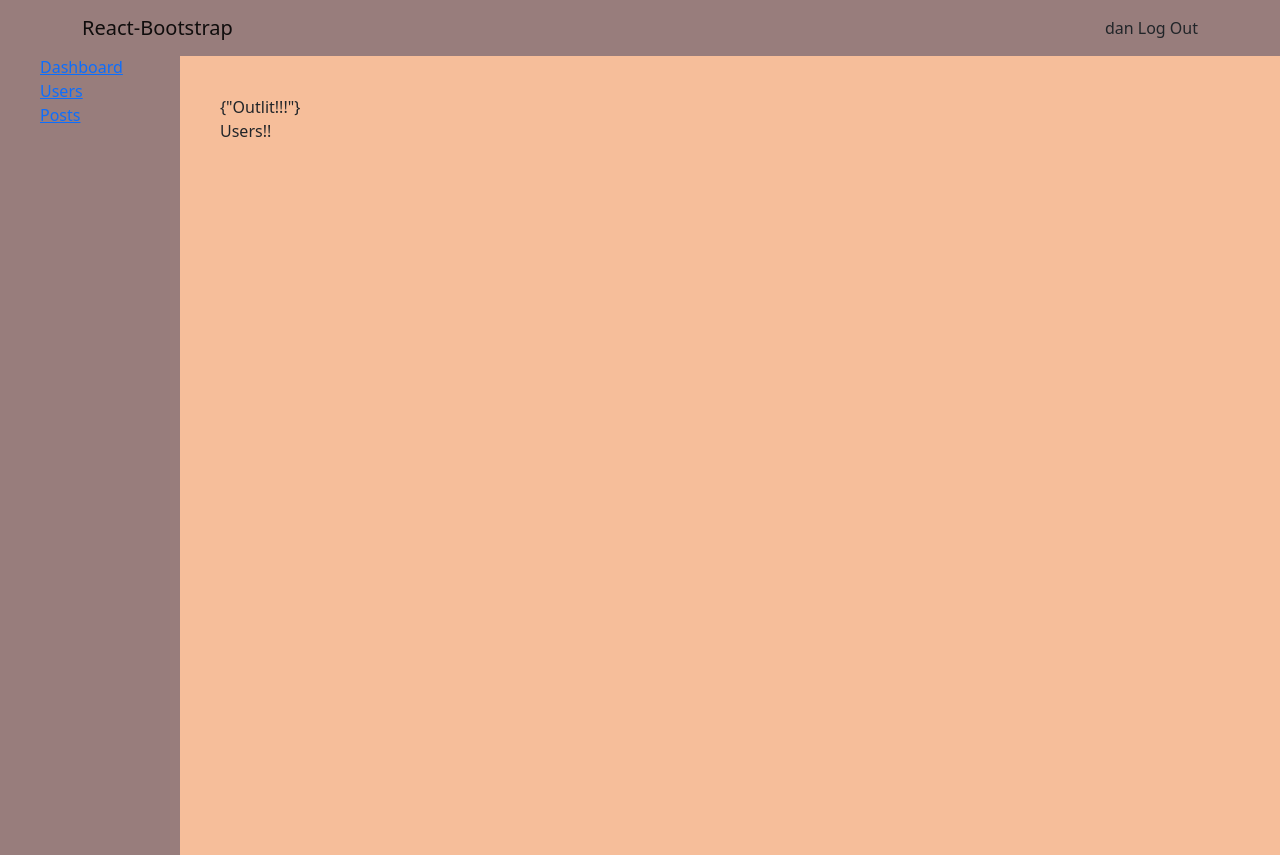
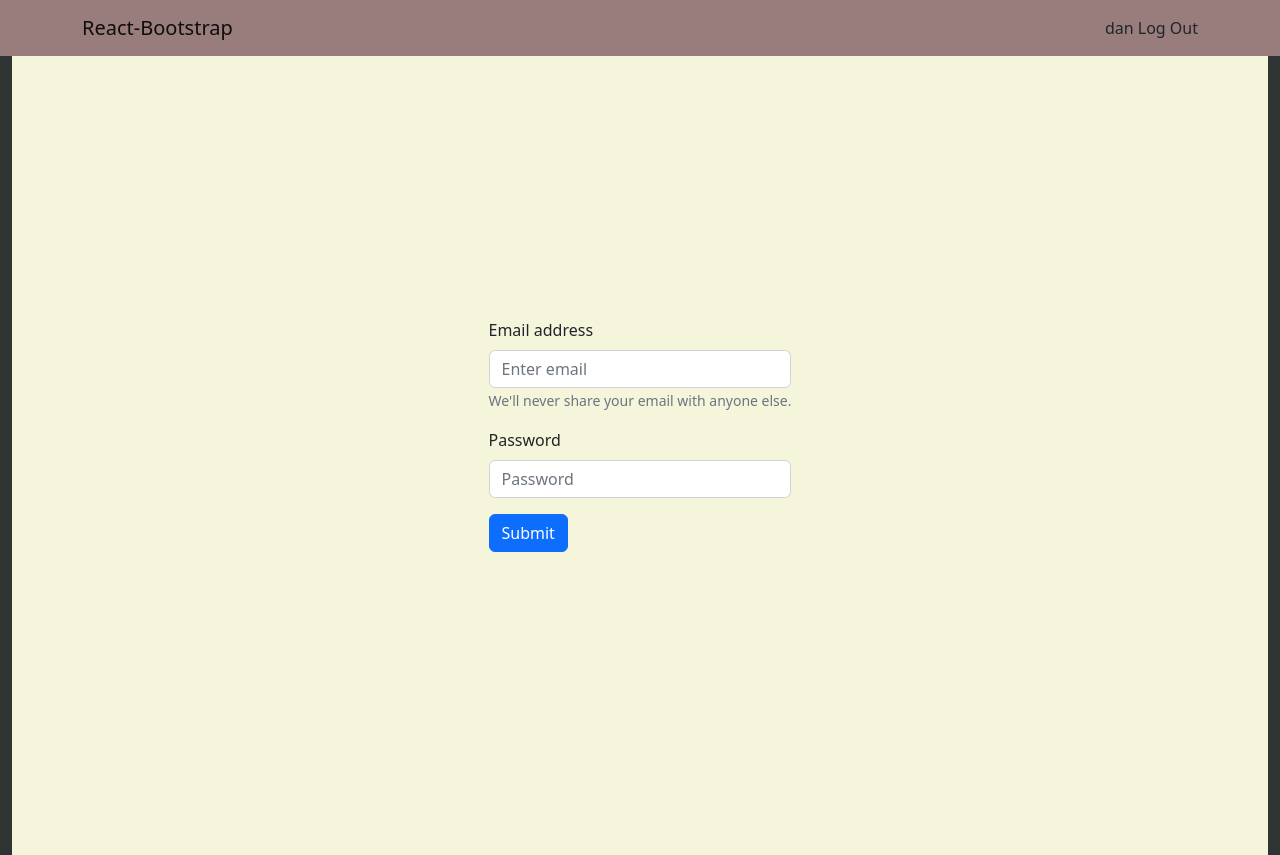
Before and after one commit to nycosborne/blog.nycosborne, a React (Vite) app in the folder react/: page /login in a window 1280 px wide. Before the commit this address led to /users. Built offline with nearby package versions, Linux system fonts and the light colour scheme.

Commit message:
Login react

```diff
--- a/react/src/components/GuestLayout.jsx
+++ b/react/src/components/GuestLayout.jsx
@@ -12,7 +12,6 @@ function GuestLayout() {
 
     return (
         <div>
-            Guest User Layout!!
             <Outlet/>
         </div>
     );
--- a/react/src/context/ContextProvider.jsx
+++ b/react/src/context/ContextProvider.jsx
@@ -12,8 +12,8 @@ export const ContextProvider = ({children}) => {
     const [user, setUser ] = useState({
         name: "dan"
     });
-    // const [token, _setToken ] = useState(localStorage.getItem('ACCESS_TOKEN'));
-    const [token, _setToken ] = useState('123');
+    const [token, _setToken ] = useState(localStorage.getItem('ACCESS_TOKEN'));
+    // const [token, _setToken ] = useState('123');
 
     const setToken = (token) => {
         _setToken(token);
--- a/react/src/index.css
+++ b/react/src/index.css
@@ -9,3 +9,12 @@ body {
     background: #2E3532!important;
     padding-top: 55px ;
 }
+
+.login-signup-form {
+    height: 100vh;
+    padding-bottom: 40px;
+    display: flex;
+    justify-content: center;
+    align-items: center;
+    background: beige;
+}
--- a/react/src/view/Login.jsx
+++ b/react/src/view/Login.jsx
@@ -1,8 +1,47 @@
-export default function Login(){
+import NavBar from "../components/NavBar.jsx";
+import {Button, Container, Form} from "react-bootstrap";
+import Row from "react-bootstrap/Row";
+import Col from "react-bootstrap/Col";
+import {Link, Outlet} from "react-router-dom";
+import {createRef} from "react";
+
+export default function Login() {
+
+    const emailRef = createRef()
+    const passwordRef = createRef()
+
+    const logIn = (ev) => {
+        ev.preventDefault();
+        console.log(emailRef.current.value);
+
+    }
 
     return (
-    <div>
-        Login
-    </div>
+        <div>
+            <NavBar/>
+            <Container fluid>
+                <div className='login-signup-form'>
+                    <Form onSubmit={logIn}>
+                        <Form.Group className="mb-3" controlId="formBasicEmail">
+                            <Form.Label>Email address</Form.Label>
+                            <Form.Control ref={emailRef} type="email" placeholder="Enter email" />
+                            <Form.Text className="text-muted">
+                                We'll never share your email with anyone else.
+                            </Form.Text>
+                        </Form.Group>
+
+                        <Form.Group className="mb-3" controlId="formBasicPassword">
+                            <Form.Label>Password</Form.Label>
+                            <Form.Control ref={passwordRef} type="password" placeholder="Password" />
+                        </Form.Group>
+                        <Button variant="primary" type="submit">
+                            Submit
+                        </Button>
+                        {/*Will uncomment when I have multiple uses support*/}
+                        {/*<p className="message">Not registered? <Link to="/signup">Create an account</Link></p>*/}
+                    </Form>
+                </div>
+            </Container>
+        </div>
     )
 }
```
